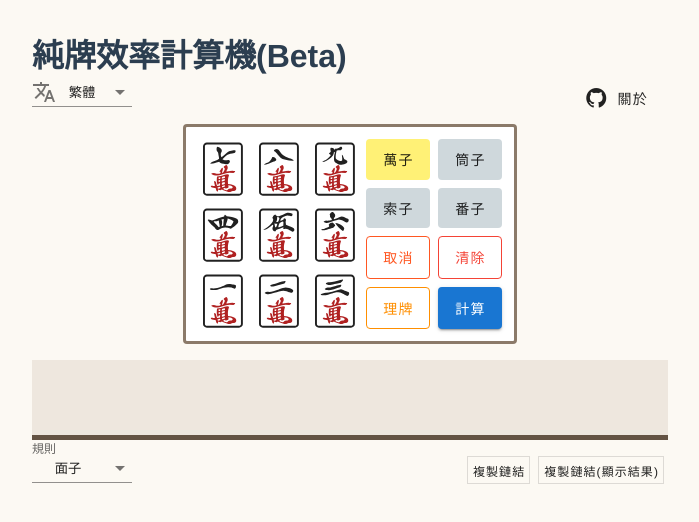
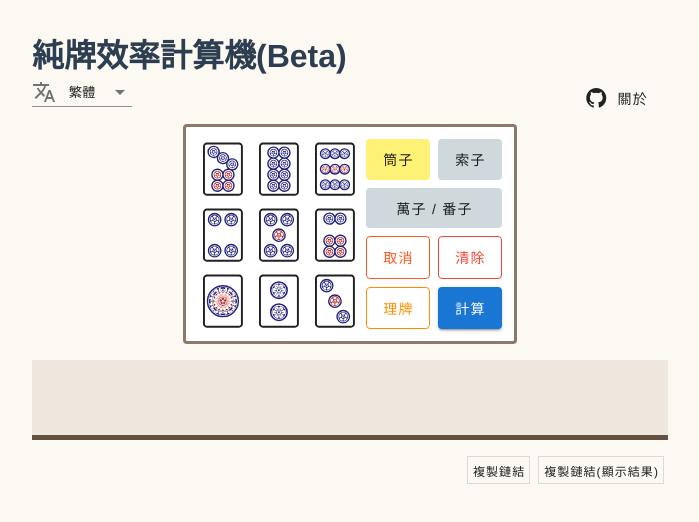
Before and after one commit to garyleung142857/cal-shanten-beta, a Vue app: page / in a window 1280 px wide. Shown: the top 522 px of the page, without its empty margins (290-989 px from the left). Built offline with nearby package versions, Linux system fonts and the light colour scheme.

Commit message:
feature: new rule

```diff
--- a/package.json
+++ b/package.json
@@ -10,7 +10,7 @@
   },
   "dependencies": {
     "core-js": "^3.6.5",
-    "mahjong-tile-efficiency": "^1.0.0",
+    "mahjong-tile-efficiency": "^1.0.3",
     "vue": "^2.6.11",
     "vue-i18n": "^8.27.1",
     "vue-meta": "^2.4.0",
--- a/src/components/InputKeyboard.vue
+++ b/src/components/InputKeyboard.vue
@@ -13,30 +13,24 @@
       <v-row dense class="d-flex" align-content="stretch">
         <v-btn
           class="suit-btn pa-1 ma-1"
-          @click="changeSuit('man')"
-          :color="curSuit == 'man' ? 'yellow lighten-2' : 'blue-grey lighten-4'"
-          depressed
-        > {{ $t('suits.man') }} </v-btn>
-        <v-btn
-          class="suit-btn pa-1 ma-1"
           @click="changeSuit('pin')"
           :color="curSuit == 'pin' ? 'yellow lighten-2' : 'blue-grey lighten-4'"
           depressed
         > {{ $t('suits.pin') }} </v-btn>
-      </v-row>
-      <v-row dense class="d-flex">
         <v-btn
           class="suit-btn pa-1 ma-1"
           @click="changeSuit('sou')"
           :color="curSuit == 'sou' ? 'yellow lighten-2' : 'blue-grey lighten-4'"
           depressed
         > {{ $t('suits.sou') }} </v-btn>
+      </v-row>
+      <v-row dense class="d-flex" align-content="stretch">
         <v-btn
-          class="suit-btn pa-1 ma-1"
-          @click="changeSuit('zi')"
-          :color="curSuit == 'zi' ? 'yellow lighten-2' : 'blue-grey lighten-4'"
+          class="flex-grow-1 suit-btn pa-1 ma-1"
+          @click="changeSuit('manzi')"
+          :color="curSuit == 'manzi' ? 'yellow lighten-2' : 'blue-grey lighten-4'"
           depressed
-        > {{ $t('suits.zi') }}</v-btn>
+        > {{ $t('suits.manzi') }}</v-btn>
       </v-row>
       <v-row dense class="d-flex">
         <v-btn class="suit-btn pa-1 ma-1" outlined color="deep-orange" @click="removeLastTile()"> {{ $t('keyboard.cancel') }} </v-btn>
@@ -57,12 +51,9 @@
     components: {
       TileImage
     },
-    props: {
-      ruleName: {type: String}
-    },
     data(){
       return {
-        curSuit: 'man'
+        curSuit: 'pin'
       }
     },
     computed: {
--- a/src/constants/KeyboardPattern.js
+++ b/src/constants/KeyboardPattern.js
@@ -1,9 +1,3 @@
-const MAN = [
-  ['7m', '8m', '9m'],
-  ['4m', '5m', '6m'],
-  ['1m', '2m', '3m']
-]
-
 const PIN = [
   ['7p', '8p', '9p'],
   ['4p', '5p', '6p'],
@@ -16,17 +10,16 @@ const SOU = [
   ['1s', '2s', '3s']
 ]
 
-const ZI = [
+const MANZI = [
   ['5z', '6z', '7z'],
-  ['3z', '4z'],
-  ['1z', '2z']
+  ['9m', '3z', '4z'],
+  ['1m', '1z', '2z']
 ]
 
 const LAYERS = {
-  man: MAN,
   pin: PIN,
   sou: SOU,
-  zi: ZI
+  manzi: MANZI
 }
 
 export default LAYERS
--- a/src/lang/en.js
+++ b/src/lang/en.js
@@ -42,7 +42,8 @@ const en = {
     man: 'man',
     pin: 'pin',
     sou: 'sou',
-    zi: 'zi'
+    zi: 'zi',
+    manzi: 'man / zi'
   },
   tiles: {
     t1m: '1 Man',
--- a/src/lang/tc.js
+++ b/src/lang/tc.js
@@ -38,7 +38,8 @@ const tc = {
     man: '萬子',
     pin: '筒子',
     sou: '索子',
-    zi: '番子'
+    zi: '番子',
+    manzi: '萬子 / 番子'
   },
   errorMsg: {
     handLen: '請檢查：手牌有{0}隻牌。',
--- a/src/scripts/Helper.js
+++ b/src/scripts/Helper.js
@@ -62,7 +62,7 @@ export const tilesToHand = (tilesArr) => {
 export const checkHand = (hand, ruleName) =>{
   const handLen = hand.reduce(
     (a, b) => a.concat(b), []
-  ).reduce((a, b) => a + b, 0)
+  ).reduce((a, b) => a + b, 1)
   if (handLen % 3 == 0 || handLen > rulesMax[ruleName]){
     throw {error: 'handLen', len: handLen}
   } else {
--- a/src/views/HomePage.vue
+++ b/src/views/HomePage.vue
@@ -29,7 +29,6 @@
     </v-container>
 
     <InputKeyboard
-      :ruleName="ruleName"
       @inputTile="(tileName) => inputTile(tileName)"
       @removeLastTile="removeLastTile"
       @clearAll="clearAll"
@@ -40,18 +39,6 @@
     <TileHand class="tile-hand" :hand="hand" @tileFaceClick="(idx) => removeTile(idx)" />
 
     <v-container flat class="d-flex align-self-start pa-0 pb-4" >
-      <v-select class="rule-select pa-0 ma-0"
-        v-model="ruleName"
-        :items="r"
-        :label="$t('rules.rule')"
-        dense hide-details
-      >
-        <template v-slot:selection="{ item }">
-          <span class="d-flex justify-center" style="width: 100%;">
-            {{ item.text }}
-          </span>
-        </template>
-      </v-select>
       <v-btn
         text tile small outlined class="px-1 mx-1 ml-auto link-btn"
         @click="copyToClipboard(false)"
@@ -100,7 +87,7 @@
 import SingleResult from '@/components/SingleResult.vue'
 import TileHand from '@/components/TileHand.vue'
 import InputKeyboard from '@/components/InputKeyboard.vue'
-import { sortHand, checkTile, rulesNames } from '@/scripts/Helper.js'
+import { sortHand, checkTile } from '@/scripts/Helper.js'
 
 const bgCalc = new Worker('@/scripts/bgWorker.js', {type: 'module'})
 
@@ -120,7 +107,6 @@ export default {
       overlay: false,
       hand: [],
       handSinceResult: [],
-      ruleName: 'Menzu',
       queryResults: null
     }
   },
@@ -138,7 +124,7 @@ export default {
         this.handSinceResult = [...this.hand]
         bgCalc.postMessage({
           method: 'tilesQuery',
-          args: [this.hand, this.ruleName]
+          args: [this.hand]
         })
         window.scrollTo(0, 0)
       }
@@ -185,14 +171,6 @@ export default {
     }
   },
   computed:{
-    r(){
-      return rulesNames.map(rn => {
-        return {
-          text: this.$t(`rules.${rn.value}`),
-          value: rn.value
-        }
-      })
-    },
     tiles(){
       return this.queryResults ? this.queryResults['tiles'] || [{tile: null, analysis: this.queryResults}] : null
     },
@@ -211,7 +189,6 @@ export default {
     urlQuery(){
       return {
         lang: this.$i18n.locale,
-        rn: this.ruleName,
         ts: this.hand.reduce((a, b) => a + b, '')
       }
     }
@@ -227,7 +204,6 @@ export default {
   beforeMount(){
     var q = this.$route.query
     this.$i18n.locale = q.lang || 'tc'
-    this.ruleName = q.rn || 'Menzu'
     this.hand = q.ts ? q.ts.match(/.{1,2}/g).filter(tileName => checkTile(tileName)) : []
     if(q.calc){
       this.handleQuery()
```
Also changed, not shown: src/scripts/InOut.js (+4 -5 lines), src/scripts/Ukeire.js (+25 -7 lines), 1 other file (tests, documents, lock files or other folders).
